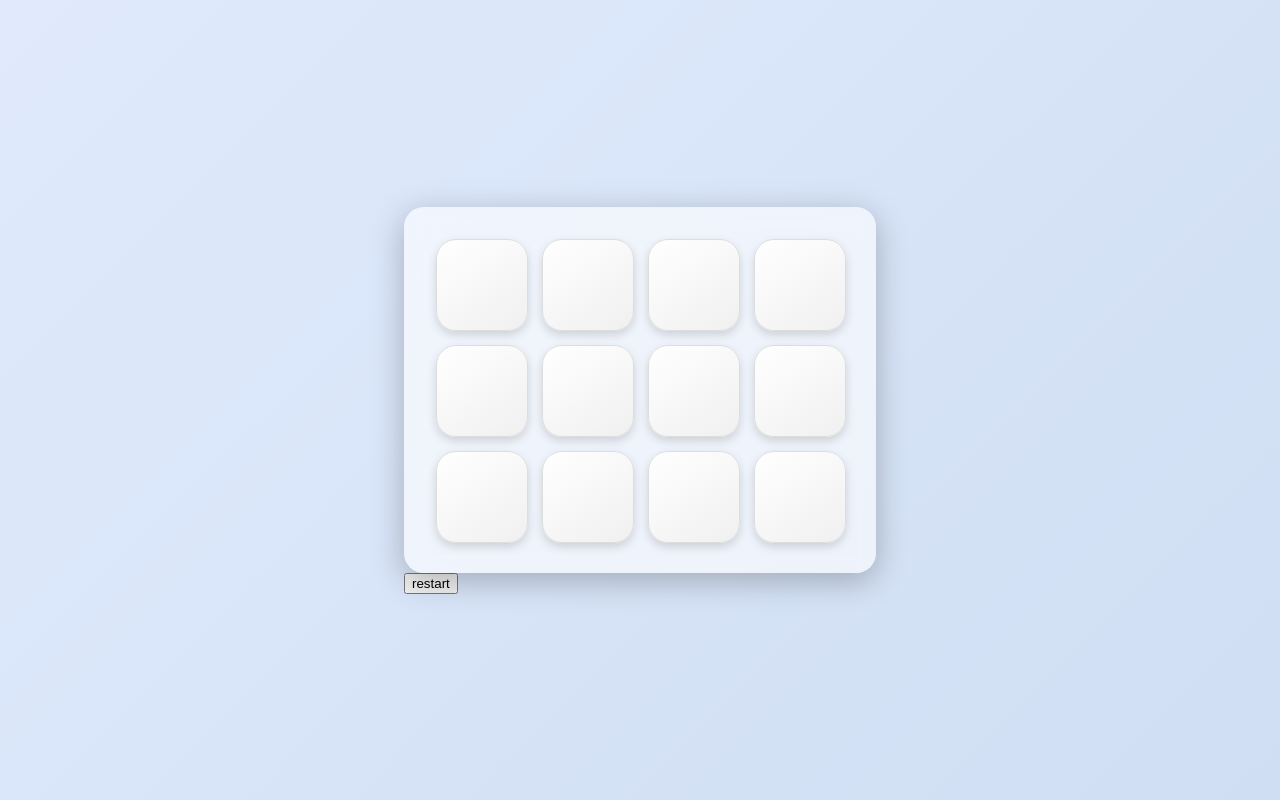
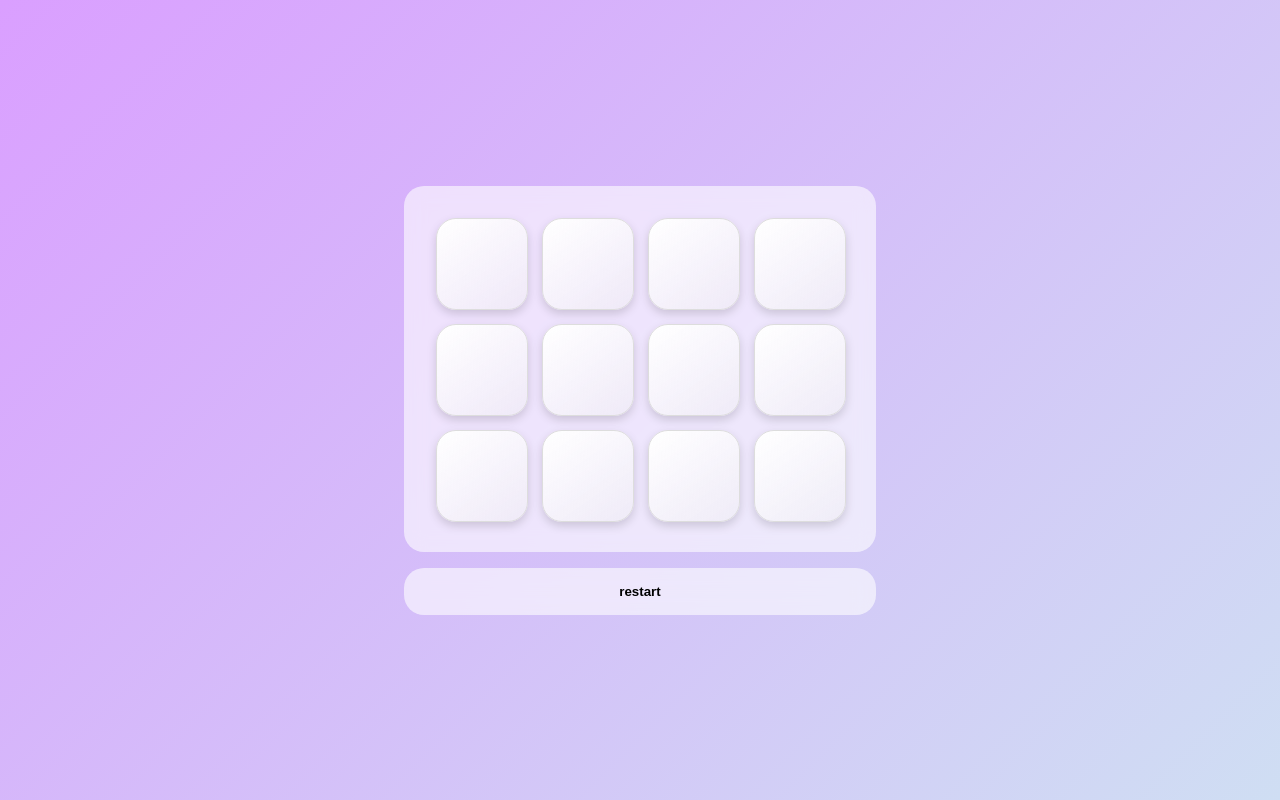
Before and after one commit to Cropsii/Find2pairs, a React (Vite) app: page / in a window 1280 px wide. Built offline with nearby package versions, Linux system fonts and the light colour scheme.

Commit message:
add
изменения в css стилях

```diff
--- a/src/App.css
+++ b/src/App.css
@@ -1,11 +1,18 @@
 body {
   margin: 0;
   display: flex;
+  flex-direction: column;
+  gap: 1rem;
   height: 100dvh;
   align-items: center;
   justify-content: center;
-  background: linear-gradient(135deg, #e0eafc, #cfdef3);
+  background: linear-gradient(135deg, #da9fff, #cfdef3);
   font-family: "Poppins", sans-serif;
+}
+.app {
+  display: flex;
+  flex-direction: column;
+  gap: 1rem;
 }
 
 .board {
@@ -17,7 +24,6 @@ body {
   background: rgba(255, 255, 255, 0.6);
   backdrop-filter: blur(10px);
   border-radius: 20px;
-  box-shadow: 0 8px 32px rgba(0, 0, 0, 0.25);
 }
 
 .card-container {
@@ -29,7 +35,7 @@ body {
   height: 90px;
   position: relative;
   transform-style: preserve-3d;
-  transition: transform 0.6s  cubic-bezier(0.175, 0.885, 0.32, 1.4);
+  transition: transform 0.6s cubic-bezier(0.175, 0.885, 0.32, 1.4);
   cursor: pointer;
   user-select: none;
 }
@@ -58,10 +64,22 @@ body {
 }
 
 .front {
-  background: linear-gradient(145deg, #ffffff, #f0f0f0);
+  background: linear-gradient(145deg, #ffffff, #f0f0f06a);
 }
 
 .back {
   transform: rotateY(180deg);
-  background: linear-gradient(145deg, #ffeaa7, #fab1a0);
+  background: linear-gradient(145deg, #ffffff00, #ffffff);
 }
+.restart {
+  border: 0;
+  padding: 1rem;
+  border-radius: 20px;
+  background: rgba(255, 255, 255, 0.6);
+  backdrop-filter: blur(10px);
+  transition: 0.2s cubic-bezier(0.19, 1, 0.22, 1);
+  font-weight: bold;
+}
+.restart:active {
+  scale: 0.9;
+}
--- a/src/App.jsx
+++ b/src/App.jsx
@@ -38,9 +38,13 @@ function App() {
   }, [flippedCards]);
   const reset = () => {
     setPairs([]);
+    setFlippedCards([]);
+    setTimeout(() => {
+      setEmojiPack((prew) => prew.sort(() => Math.random() - 0.5));
+    }, 500);
   };
   return (
-    <>
+    <div className="app">
       <div className="board">
         {emojiPack.map((emoji, index) => {
           return (
@@ -65,8 +69,15 @@ function App() {
           );
         })}
       </div>
-      <button onClick={()=>{reset()}}>restart</button>
-    </>
+      <button
+      className="restart"
+        onClick={() => {
+          reset();
+        }}
+      >
+        restart
+      </button>
+    </div>
   );
 }
 
```
